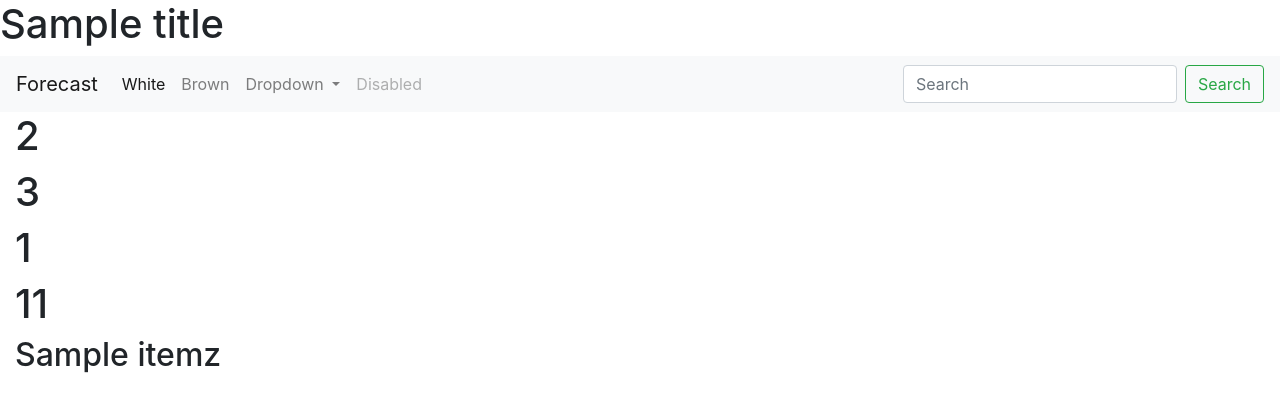
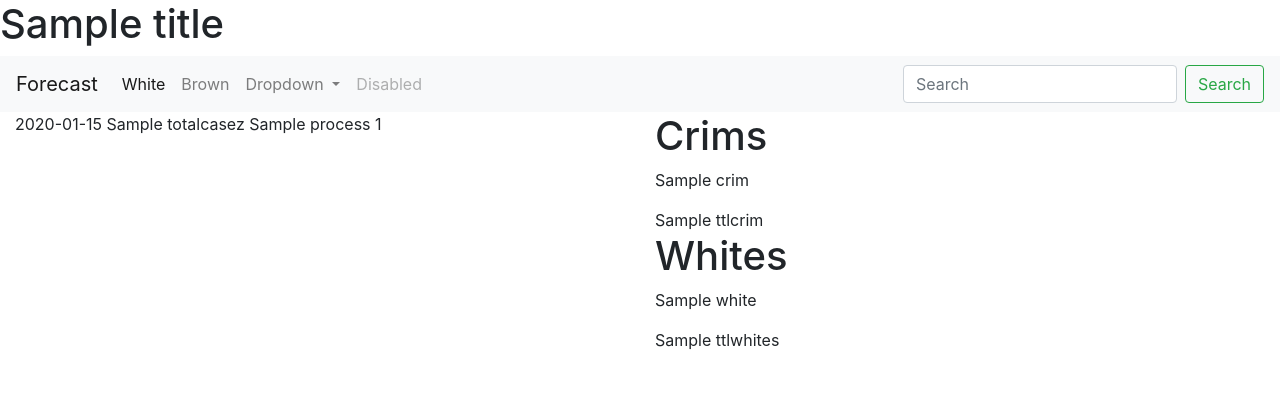
Before and after one commit to rirons/Story, a Django app: template src/forecast/templates/testodbc.html in a window 1280 px wide. Shown: the top 412 px of the page. Run offline with Django 3.2, Linux system fonts and the light colour scheme; data comes from the database, SQL or seed files in the repository; the template is opened without the code that fills it: values that come from a table or form of the project are taken from there, most other values are stand-ins (such as "Sample title", 1, 10 or a date in 2020); some libraries are stand-ins or nearby versions.

Commit message:
working making sense

```diff
--- a/src/djangolite/queries.py
+++ b/src/djangolite/queries.py
@@ -44,7 +44,7 @@ query2 = """
 select itemtype,itemsize,itemprocess, sum(totalcases) as totalcasez from vproductinventory where invdate >= getdate()-1 and pickdate != '' group by itemsize,itemtype,itemprocess """
 
 query3 = """
-Select txndate, sum(totalcases) as totalcasez, sum(lbs) as totallbs, customfield4 as process,customfield5 as size,customfield6 as type from (
+Select CONVERT(VARCHAR,txndate,101) as saledate, sum(totalcases) as totalcasez, sum(lbs) as totallbs, customfield4 as process,customfield5 as size,customfield6 as type from (
 
 SELECT Name, SUM(CAST(Cases AS FLOAT)) as TotalCases,TxnDate,Lbs,customerref_fullname,customfield5,customfield4,customfield6 from (SELECT DISTINCT
 quickbooks15_opensync2ff.dbo.ItemNonInventory.Name,quickbooks15_opensync2ff.dbo.ItemNonInventory.ListID,quickbooks15_opensync2ff.dbo.SalesOrder.customerref_fullname,
--- a/src/forecast/templates/testodbc.html
+++ b/src/forecast/templates/testodbc.html
@@ -4,12 +4,31 @@
 {% block content %}
 
 
-{% for res in results %}
-    <h1>{{res}}</h1>
+
+<div class="row">
+    <div class="col-sm">
+{% for x in resz %}
+    <p>{{x.txndate}} {{x.totalcasez}}    {{x.process}}     {{x.size}}</p>
 {% endfor %}
+    </div>
 
-{% for i in itemz %}
-    <h2>{{i}}</h2>
-{% endfor %}
+    <div class="col-sm">
+
+        <h1>Crims</h1>
+        {% for i in crims %}
+            <p>{{i}}</p>
+        {% endfor %}
+        {{ttlcrim}}
+        <h1>Whites</h1>
+        {% for i in whites %}
+            <p>{{i}}</p>
+        {% endfor %}
+        {{ttlwhites}}
+
+    </div>
+
+
+</div>
+
 
 {% endblock content %}
```
Also changed, not shown: src/djangolite/views.py (+8 -7 lines).
